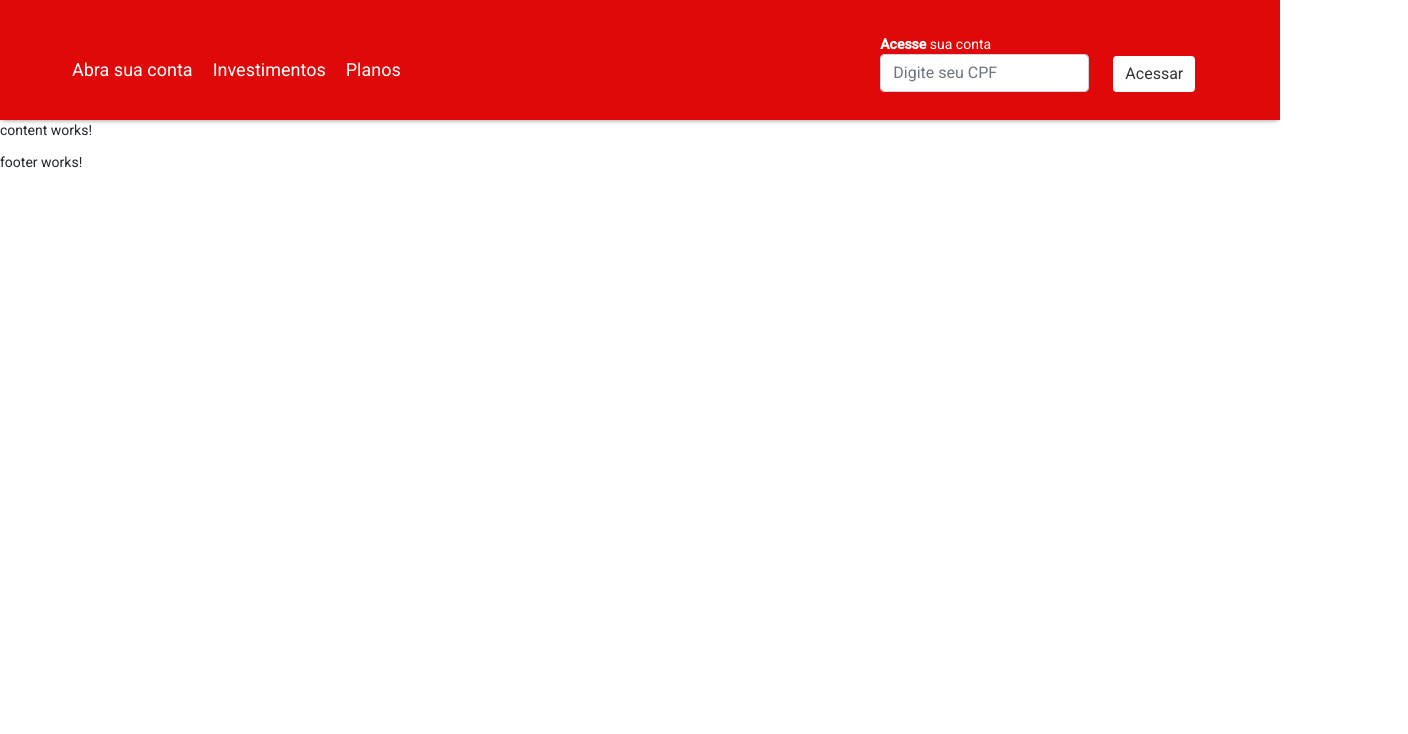
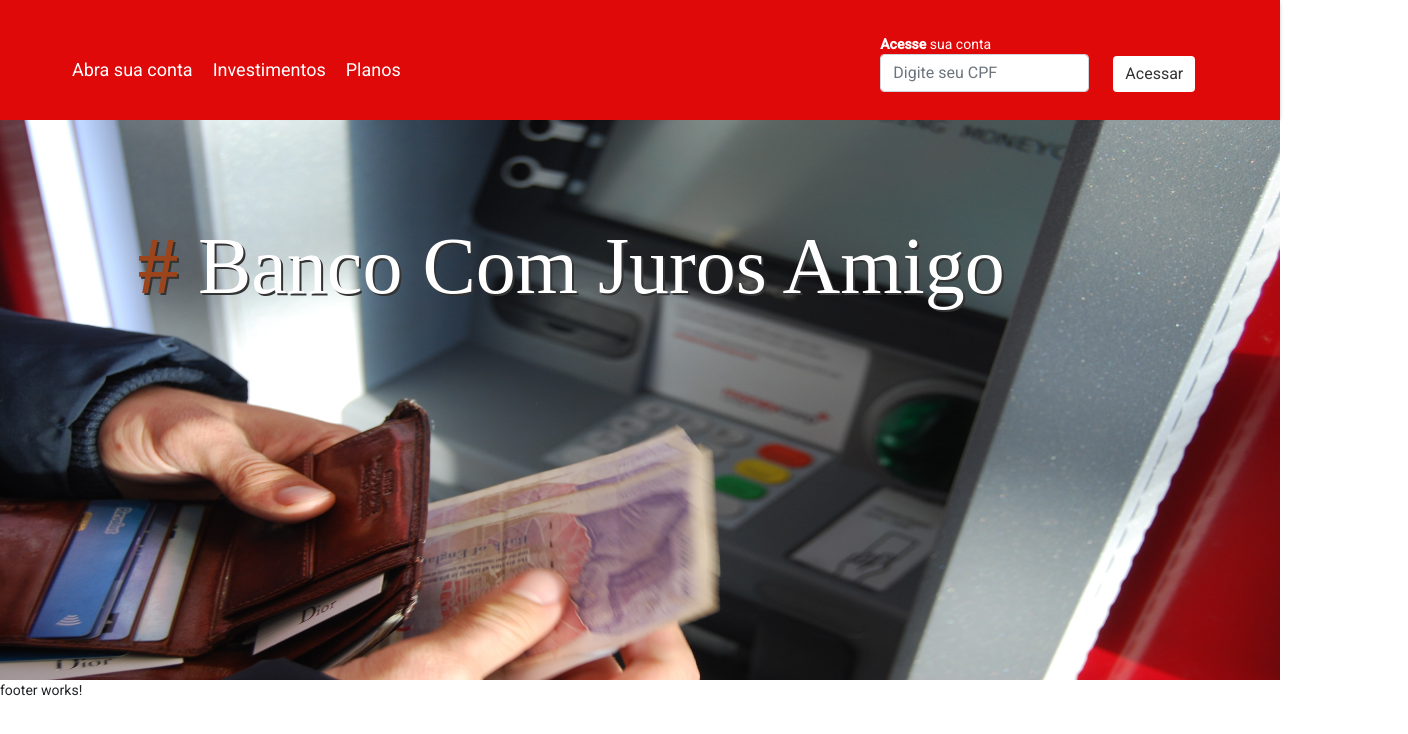
Before and after one commit to wallacewolv/fake-bank, an Angular app: page / in a window 1280 px wide. Shown: the top 734 px of the page, 1408 px wide, since content can reach past the window. Built offline with nearby package versions, Linux system fonts and the light colour scheme.

Commit message:
feat: Adicionando estrutura do content

```diff
--- a/src/app/components/content/content.component.html
+++ b/src/app/components/content/content.component.html
@@ -1 +1,9 @@
-<p>content works!</p>
+<div class="wrapper-content">
+  <div class="box-tile">
+    <h1>
+      <b class="tag">#</b>
+      Banco Com Juros Amigo
+    </h1>
+  </div>
+  <div class="bg_img"></div>
+</div>
--- a/src/app/components/content/content.component.sass
+++ b/src/app/components/content/content.component.sass
@@ -0,0 +1,39 @@
+@font-face
+  font-family: 'Poppins'
+  src: url('https://fonts.gstatic.com/s/poppins/v19/pxiEyp8kv8JHgFVrJJbecmNE.woff2') format('woff2')
+
+.wrapper-content
+  width: 100vw
+  height: 70vh
+  z-index: -9999
+  top: -60px
+
+  .box-tile
+    width: 100vw
+    height: 100px
+    position: absolute
+    top: 30%
+    left: 10%
+    padding: 10px
+
+.wrapper-content h1
+  font-size: 60pt
+  color: #fff
+  text-shadow: 2px 2px #333
+  font-family: 'Crete Round', serif !important
+
+  .tag
+    font-size: 2-pt
+    color: #9c441b
+    font-weight: bold
+
+.bg_img
+  right: 0
+  bottom: 0
+  min-width: 100%
+  min-height: 100%
+  width: auto
+  height: auto
+  z-index: -1000
+  background: url('../../../assets/images/people-bank.jpg') no-repeat
+  background-size: 100% 100%
```
Also changed, not shown: src/assets/images/people-bank.jpg (added).
